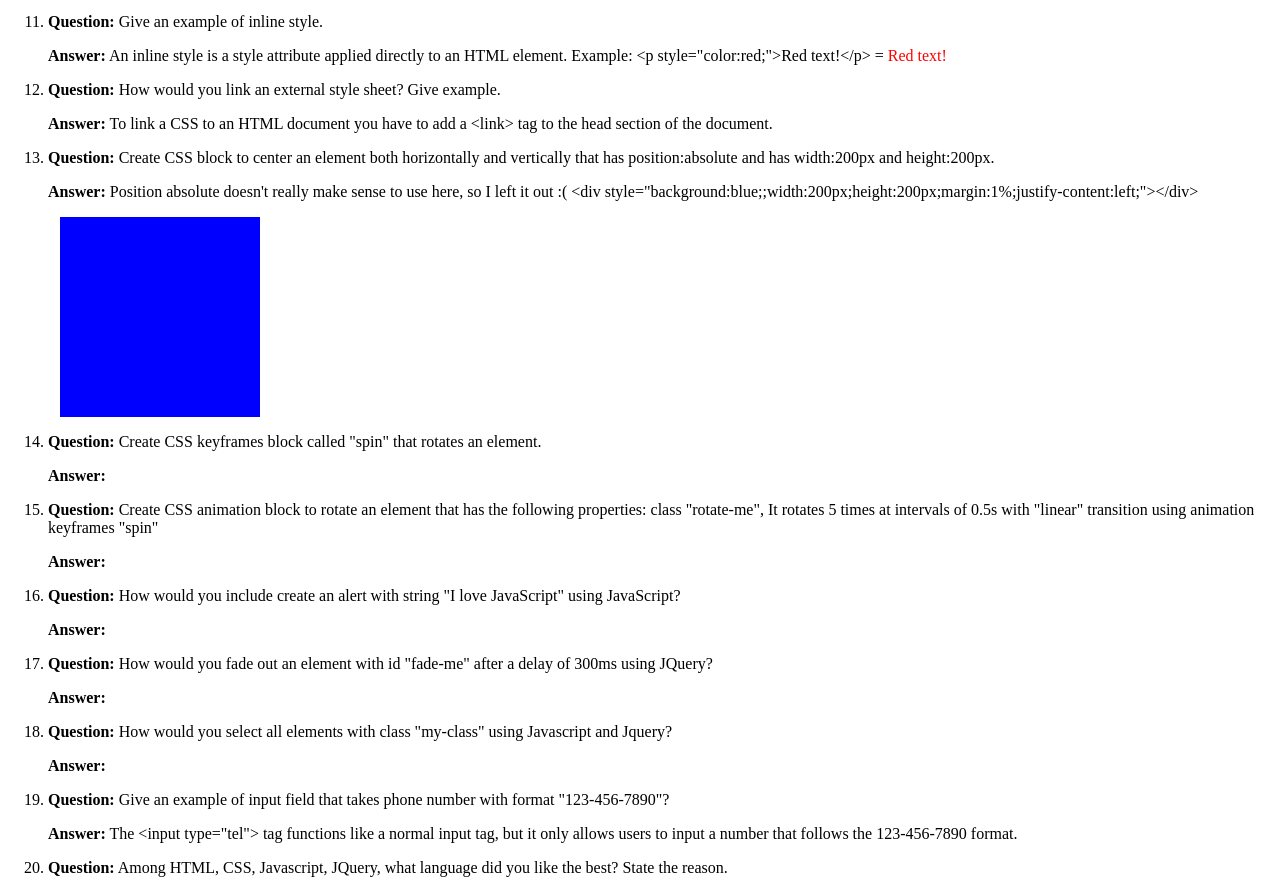
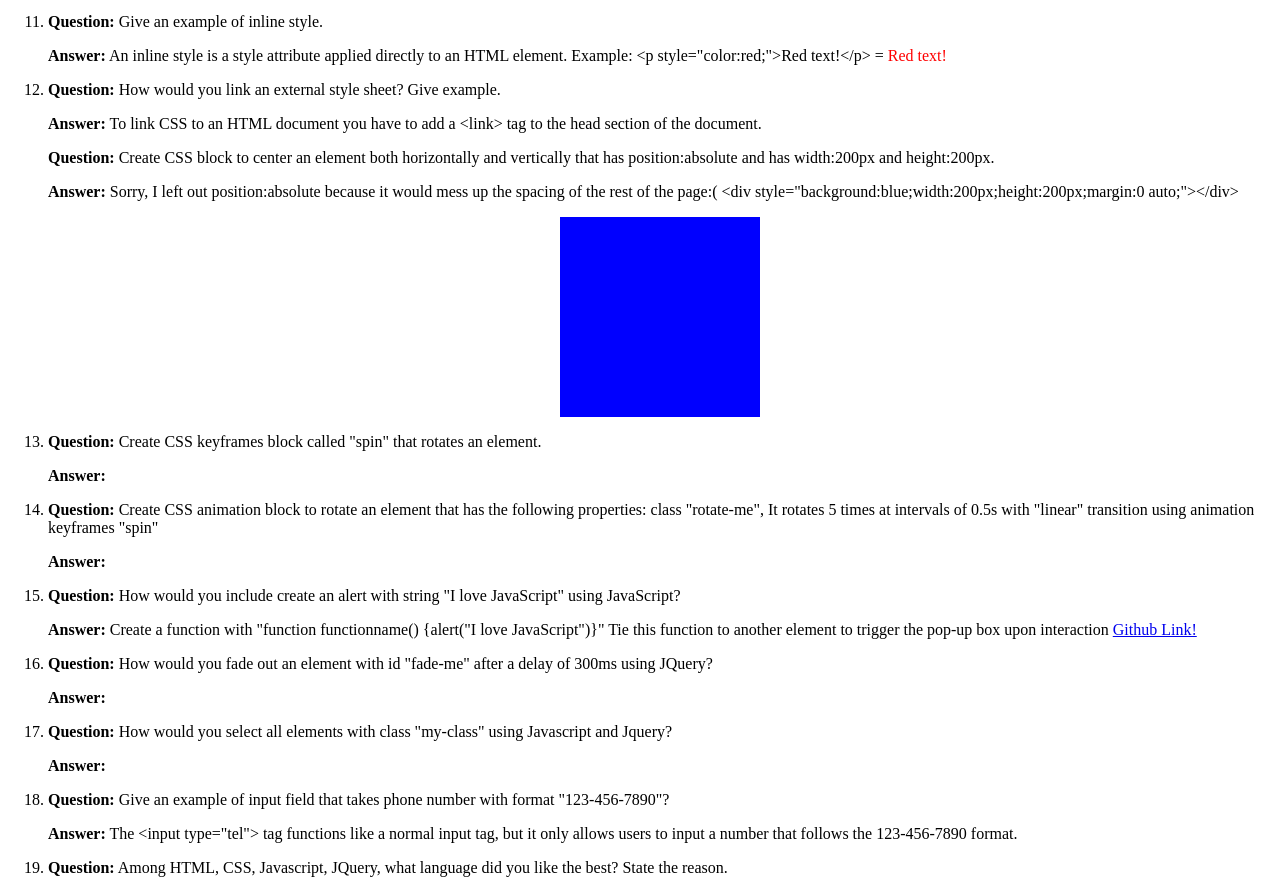
Before and after one commit to vaug0061/vaug0061.github.io, a plain HTML site: page lib2024/qa/index.html in a window 1280 px wide. Shown: the part 981-1871 px from the top of the page. Drawn offline with Linux system fonts and the light colour scheme.

Commit message:
Update index.html

```diff
--- a/lib2024/qa/index.html
+++ b/lib2024/qa/index.html
@@ -145,19 +145,17 @@
 			</p>
 			<p>
 				<strong>Answer:</strong>
-				To link a CSS to an HTML document you have to add a &lt;link&gt; tag to the head section of the document.
+				To link CSS to an HTML document you have to add a &lt;link&gt; tag to the head section of the document.
 			</p>
 		</li>
 		<!-- Q 13 -->
-		<li>
-			<p>
-				<strong>Question:</strong>
+ 				<strong>Question:</strong>
 				Create CSS block to center an element both horizontally and vertically that has position:absolute and has width:200px and height:200px.
 			</p>
 			<p>
 				<strong>Answer:</strong>
-				Position absolute doesn't really make sense to use here, so I left it out :( &lt;div style="background:blue;;width:200px;height:200px;margin:1%;justify-content:left;"&gt;&lt;/div&gt;
-				<div style="background:blue;;width:200px;height:200px;margin:1%;justify-content:left;"></div>
+				Sorry, I left out position:absolute because it would mess up the spacing of the rest of the page:( &lt;div style="background:blue;width:200px;height:200px;margin:0 auto;"&gt;&lt;/div&gt;
+				<div style="background:blue;;width:200px;height:200px;margin:0 auto;"></div>
 			</p>
 		</li>
 		<!-- Q 14 -->
@@ -188,6 +186,13 @@
 			</p>
 			<p>
 				<strong>Answer:</strong>
+				Create a function with "function functionname() {alert("I love JavaScript")}" Tie this function to another element to trigger the pop-up box upon interaction
+				<a href="https://github.com/vaug0061/vaug0061.github.io" target="blank" onclick="warning()">Github Link!</a>
+				<script>
+				function warning() {
+ 				alert("Warning: This will open a new tab.");
+				}
+				</script>
 			</p>
 		</li>
 		<!-- Q 17 -->
```
